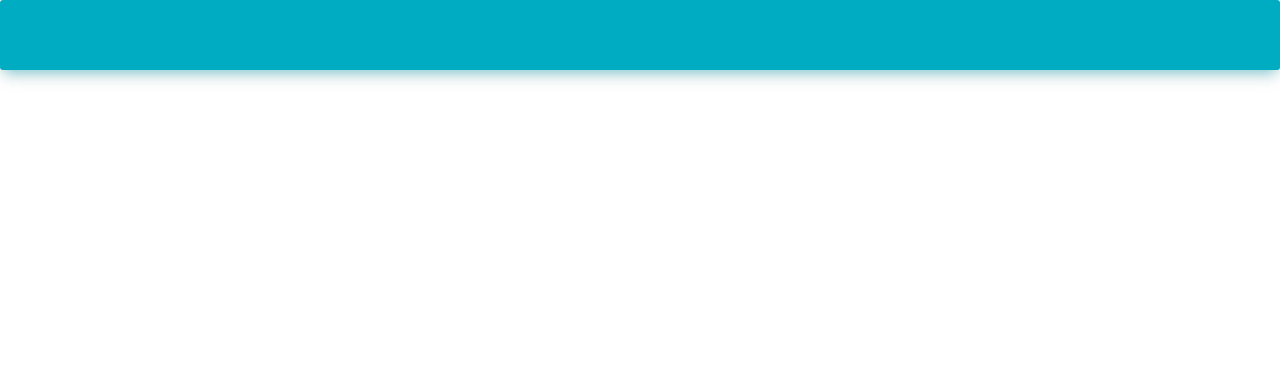
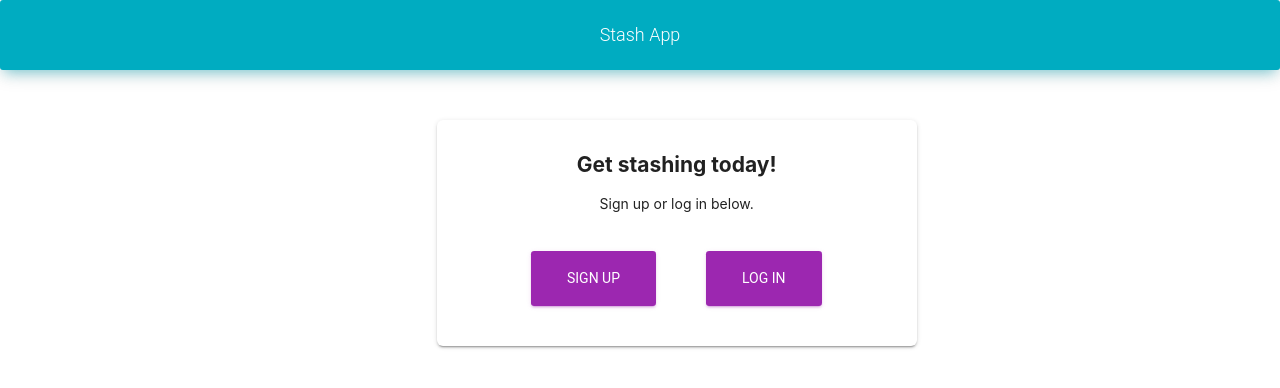
Before and after one commit to ChristopherBeltran/stash-app-client, a React (Create React App) app: page / in a window 1280 px wide. Shown: the top 388 px of the page. Built offline with nearby package versions, Linux system fonts and the light colour scheme.

Commit message:
Adding app name to nav bar brand, adding home page with welcome message and sign up and login links

```diff
--- a/src/App.js
+++ b/src/App.js
@@ -4,6 +4,7 @@ import SignupPage from './app_components/Signup.js'
 import { Route, Switch, withRouter } from 'react-router-dom'
 import LoginPage from './app_components/Login.js'
 import NavBar from './app_components/Navbar.js'
+import Home from './app_components/Home.js'
 
 class App extends React.Component {
 
@@ -12,6 +13,7 @@ class App extends React.Component {
     <div className="App">
     <NavBar></NavBar>
     <Switch>
+    <Route exact path='/' render={({history})=><Home history={history}/>}/>
     <Route exact path='/signup' render={({history})=><SignupPage history={history}/>}/>
     <Route exact path='/login' render={({history})=><LoginPage history={history}/>}/>
     </Switch>
--- a/src/app_components/Home.js
+++ b/src/app_components/Home.js
@@ -1,14 +1,69 @@
 import React from 'react';
 import { Link } from 'react-router-dom'
+// material-ui components
+import withStyles from "@material-ui/core/styles/withStyles";
+// core components
+import Card from "components/Card/Card.jsx";
+import CardBody from "components/Card/CardBody.jsx";
+import GridContainer from "components/Grid/GridContainer.jsx";
+import GridItem from "components/Grid/GridItem.jsx";
+import Button from "components/CustomButtons/Button.jsx";
+import typographyStyle from "assets/jss/material-kit-react/components/typographyStyle.jsx"
 
+import { cardTitle, cardLink, cardSubtitle } from "assets/jss/material-kit-react.jsx";
 
-const Home = () => (
-  <div>
-    <span>
-      <Link to="/signup">Sign Up</Link> or <Link to="/login">Log In</Link>
-    </span>
-  </div>
+const style = {
+  cardTitle,
+  cardLink,
+  cardSubtitle
+};
 
-);
+class Home extends React.Component {
+    constructor(props) {
+        super(props);
+        //  use this to make the card to appear after the page has been rendered
+        this.state = {
+          cardAnimaton: "cardHidden"
+        };
+      }
+      componentDidMount() {
+        // we add a hidden class to the card and after 700 ms we delete it and the transition appears
+        setTimeout(
+          function() {
+            this.setState({ cardAnimaton: "" });
+          }.bind(this),
+          700
+        );
+      }
+      render() {
+        const { classes, ...rest } = this.props;
+        const typography = { typographyStyle }
+        const padding = {
+            margin: "25px"
+        }
+    return (
+        <div name="home-card">
+        <GridContainer justify="center">
+        <GridItem xs={12} sm={12} md={4}>
+            <Card className={classes[this.state.cardAnimaton]} style={{width: "30rem"}}>
+            <CardBody>
+            <h2 style={typography.defaultFontStyle}>Get stashing today!</h2>
+            <p>
+                Sign up or log in below.
+            </p>
+            <Button default color="primary" size="lg" style={padding} href="/signup">
+                        Sign Up
+            </Button>
+            <Button default color="primary" variant="outlined" style={padding} size="lg" href="/login">
+                        Log in
+            </Button>
+            </CardBody>
+            </Card>
+            </GridItem>
+            </GridContainer>
+            </div>
+    );
+  }
+}
 
-export default Home;
+export default withStyles(style)(Home);
--- a/src/app_components/Navbar.js
+++ b/src/app_components/Navbar.js
@@ -8,8 +8,7 @@ const NavBar = () => {
 
         return(
             <div>
-                <Header position="static" color="info" >
-                <h1>Stash App</h1>
+                <Header position="static" color="info" brand="Stash App" >
                 </Header>
             </div>
         )
```
